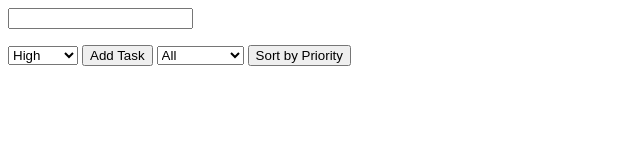
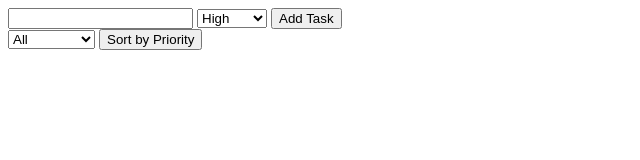
Before and after one commit to Mogeshaue/hva-assesments, a plain HTML site: page debugging-challenges/taskMangement/index.html in a window 1280 px wide. Both pictures are taken after a click on the button "Sort by Priority". Shown: the whole page, without its empty margins (0-640 px from the left). Drawn offline with Linux system fonts and the light colour scheme.

Commit message:
minor changes

```diff
--- a/debugging-challenges/taskMangement/index.html
+++ b/debugging-challenges/taskMangement/index.html
@@ -7,13 +7,15 @@
 </head>
 <body>
     <input type="text" name="" id="taskInput">
-    <p></p>
-    <select name="priority" id="prioritySelect">
+        <select name="priority" id="prioritySelect">
         <option value="high">High</option>
         <option value="medium">Medium</option>
         <option value="low">Low</option>
     </select>
     <button id="addTask">Add Task</button>
+
+    <br>
+
     <select name="filter" id="filterSelect">
         <option value="all">All</option>
         <option value="pending">Pending</option>
--- a/debugging-challenges/taskMangement/script.js
+++ b/debugging-challenges/taskMangement/script.js
@@ -81,7 +81,7 @@ filterSelect.addEventListener("change",function(){
 })
 let sortPriorityBtn = document.getElementById("sortPriority");
 sortPriorityBtn.addEventListener("click", function () {
-    let sortOrder = sortPriorityBtn.getAttribute("value"); // 1 = asc, 0 = desc
+    let sortOrder = sortPriorityBtn.getAttribute("value");
     let tasks = Array.from(taskList.getElementsByTagName("p"));
     tasks.sort(function (a, b) {
         let p1 = Number(a.getElementsByTagName("button")[0].getAttribute("taskPriority"));
```
